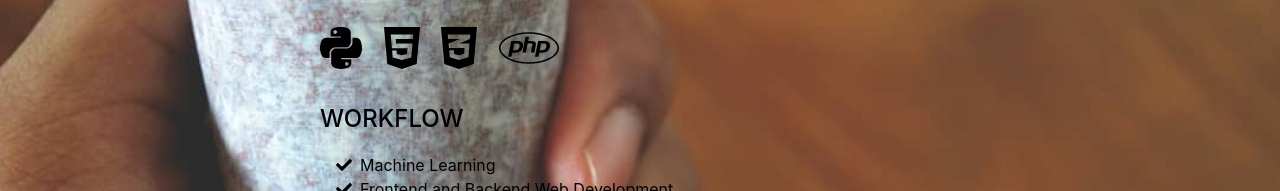
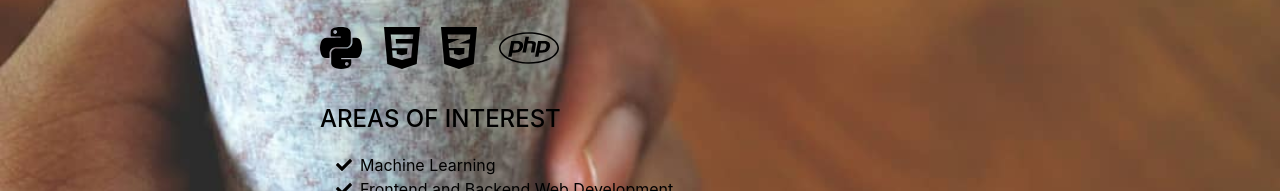
Before and after one commit to abhishekpawl/abhishekpauler.github.io, a plain HTML site: page index.html in a window 1280 px wide. Shown: the part 1979-2170 px from the top of the page. Drawn offline with nearby package versions, Linux system fonts and the light colour scheme; a web font is replaced by a local one.

Commit message:
changes in index.html

```diff
--- a/index.html
+++ b/index.html
@@ -140,7 +140,7 @@
                         <!--<li class="list-inline-item"><i class="fab fa-react"></i></li>-->
                         <!--<li class="list-inline-item"><i class="fab fa-node-js"></i></li>-->
                     </ul>
-                    <div class="subheading mb-3">Workflow</div>
+                    <div class="subheading mb-3">Areas of Interest</div>
                     <ul class="fa-ul mb-0">
                         <li>
                             <span class="fa-li"><i class="fas fa-check"></i></span>
```
